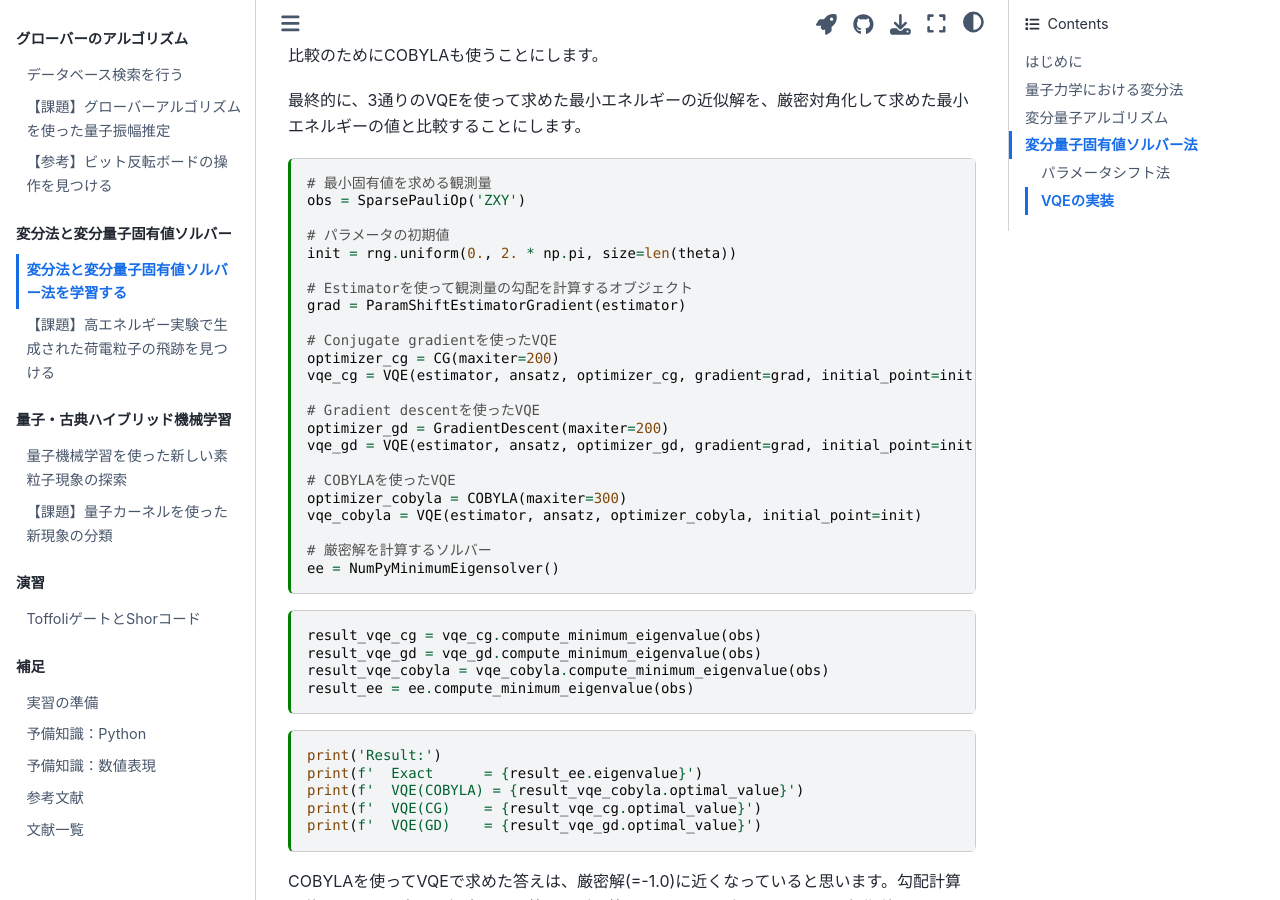
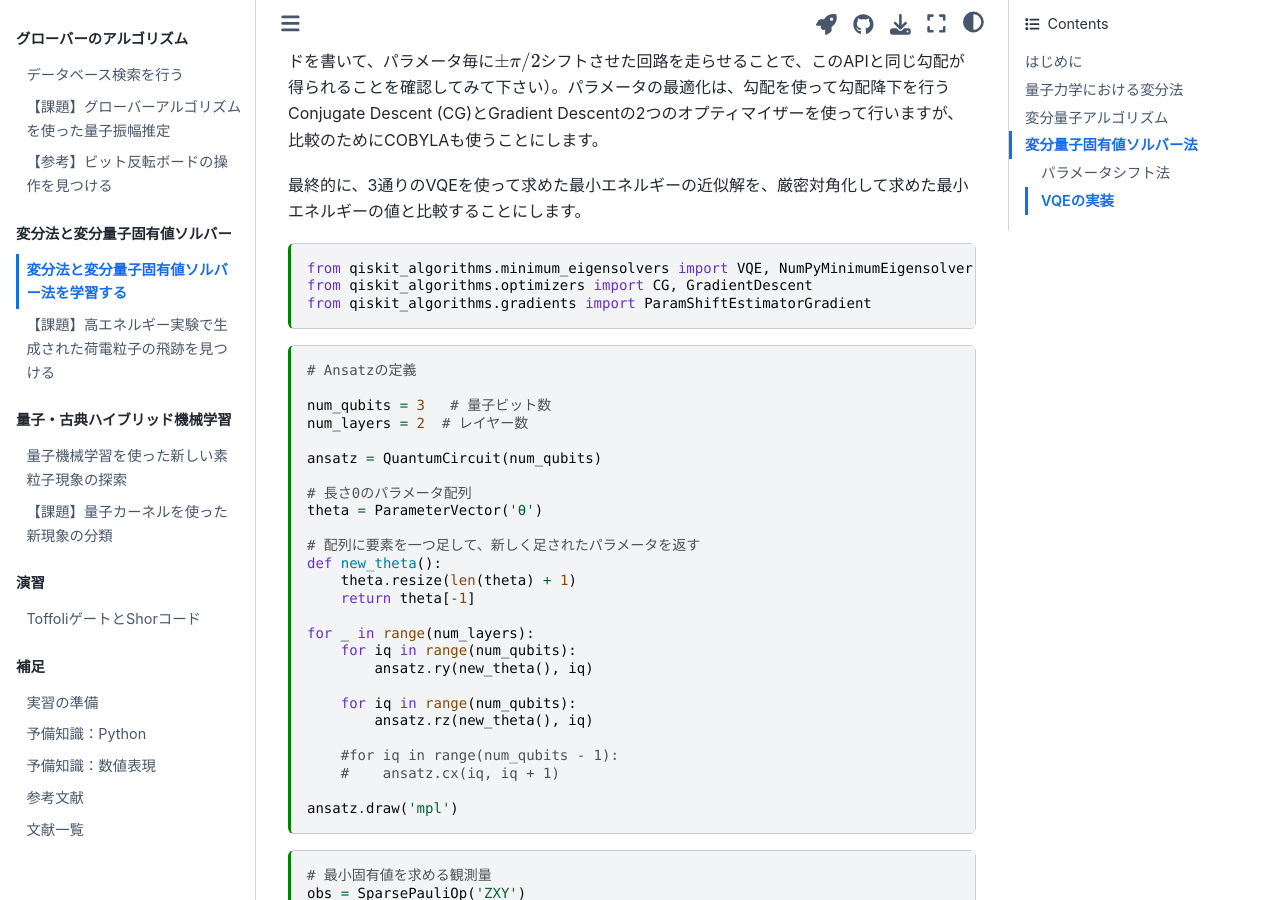
Before and after one commit to UTokyo-ICEPP/qc-workbook, a Jupyter Book: the page built from source/ja/vqe.md, in a window 1280 px wide and 900 px high, scrolled down 14241 px. Built offline with Jupyter Book 1.0.4 settings and Sphinx 7.4.7 and the Sphinx Book theme 1.1.4, drawn with Linux system fonts in a browser that asks for light colours; cross-references to code outside the pages are shown as plain code; part of the change alters nothing that is shown; some of the changed text lies outside the part shown.

Commit message:
updated vqe

```diff
--- a/source/ja/vqe.md
+++ b/source/ja/vqe.md
@@ -238,7 +238,7 @@ Parameterに値を代入するには、回路の`assign_parameters`メソッド
 editable: true
 slideshow:
   slide_type: ''
-tags: [remove-input, remove-output]
+tags: [remove-output]
 ---
 # Parameterの値は未定
 ansatz_1q.draw('mpl')
@@ -374,7 +374,7 @@ slideshow:
   slide_type: ''
 ---
 # COBYLAの最大ステップ数
-maxiter = 500
+maxiter = 300
 # COBYLAの収束条件（小さいほどよい近似を目指す）
 tol = 0.0001
 # バックエンドでのショット数
@@ -536,7 +536,7 @@ slideshow:
   slide_type: ''
 ---
 # COBYLAの最大ステップ数
-maxiter = 500
+maxiter = 300
 # COBYLAの収束条件（小さいほどよい近似を目指す）
 tol = 0.0001
 # バックエンドでのショット数
@@ -666,7 +666,7 @@ slideshow:
   slide_type: ''
 ---
 # COBYLAの最大ステップ数
-maxiter = 500
+maxiter = 300
 # COBYLAの収束条件（小さいほどよい近似を目指す）
 tol = 0.0001
 # バックエンドでのショット数
@@ -858,7 +858,7 @@ $$
 editable: true
 slideshow:
   slide_type: ''
-tags: [remove-input, remove-output]
+tags: [remove-output]
 ---
 from qiskit_algorithms.minimum_eigensolvers import VQE, NumPyMinimumEigensolver
 from qiskit_algorithms.optimizers import CG, GradientDescent
@@ -870,7 +870,7 @@ from qiskit_algorithms.gradients import ParamShiftEstimatorGradient
 editable: true
 slideshow:
   slide_type: ''
-tags: [remove-input, remove-output]
+tags: [remove-output]
 ---
 # Ansatzの定義
 
```
